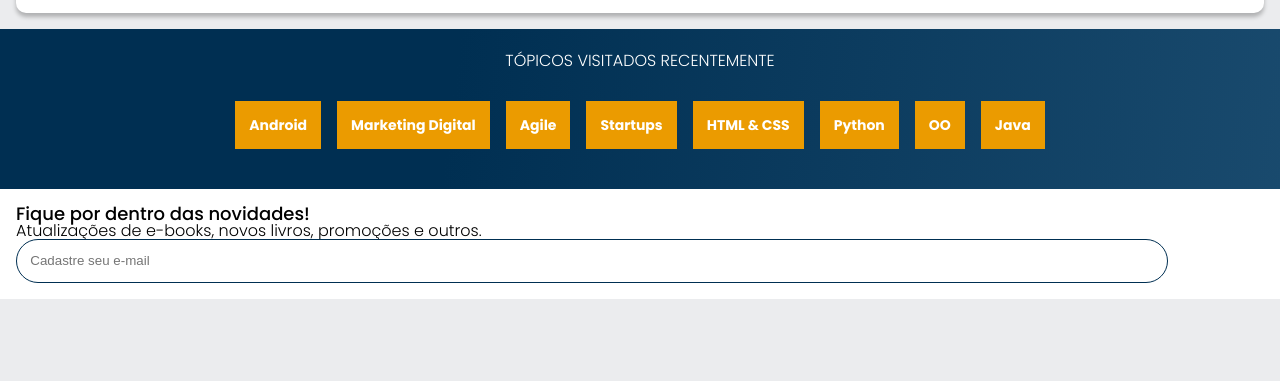
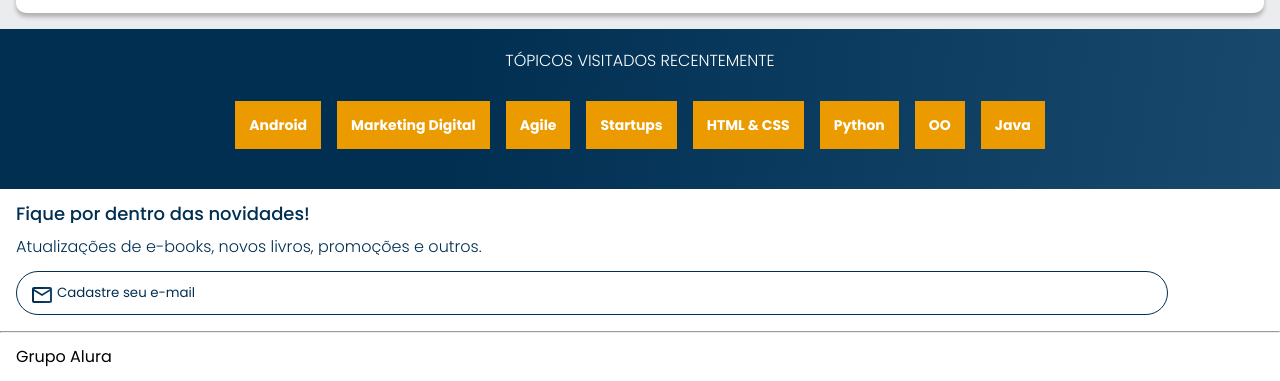
Before and after one commit to icaroedu/AluraBooks_site, a plain HTML site: page index.html in a window 1280 px wide. Shown: the part 2359-2740 px from the top of the page. Before the commit the page ends 2658 px from the top, so only its background shows below. Drawn offline with nearby package versions, Linux system fonts and the light colour scheme.

Commit message:
Adicionando arquivos

```diff
--- a/index.html
+++ b/index.html
@@ -166,6 +166,12 @@
         <input type="email" placeholder="Cadastre seu e-mail" class="contato__email">
     </section>
 
+    <hr/>
+
+    <footer class="rodape">
+        <h2 class="rodape__titulo">Grupo Alura</h2>
+    </footer>
+
     <script src="https://cdn.jsdelivr.net/npm/swiper@11/swiper-bundle.min.js"></script>
     <script>
         const swiper = new Swiper('.swiper', {
--- a/styles.css
+++ b/styles.css
@@ -3,6 +3,7 @@
 @import url("styles/carrossel.css");
 @import url("styles/topicos.css");
 @import url("styles/contato.css");
+@import url("styles/rodape.css");
 
 :root {
     --cor-de-fundo: #EBECEE;
--- a/styles/contato.css
+++ b/styles/contato.css
@@ -3,11 +3,11 @@
     padding: 1em;
 }
 
-.contato__titulo
+.contato__titulo,
 .contato__texto {
-   background: var(--azul-degrade);
-   -webkit-background-clip: text;
-   -webkit-text-fill-color: transparent;
+    background: var(--azul-degrade);
+    -webkit-background-clip: text;
+    -webkit-text-fill-color: transparent;
     background-clip: text;
 }
 
@@ -17,8 +17,8 @@
 }
 
 .contato__texto {
-    font-size: 16px;
     font-weight: 300;
+    margin: 1em 0;
 }
 
 .contato__email {
@@ -26,4 +26,12 @@
     border: 1px solid var(--azul);
     border-radius: 24px;
     width: 90%;
+    color: var(--azul);
 }
+
+.contato__email::placeholder {
+    font-family: var(--fonte-principal);
+    color: var(--azul);
+    background: url("../img/Email.svg") no-repeat;
+    padding-left: 2em;
+}
--- /dev/null
+++ b/styles/rodape.css
@@ -0,0 +1,8 @@
+hr {
+    margin: 0;
+}
+
+.rodape {
+    background-color: var(--branco);
+    padding: 1em;
+}
```
Also changed, not shown: img/Email.svg (added).
